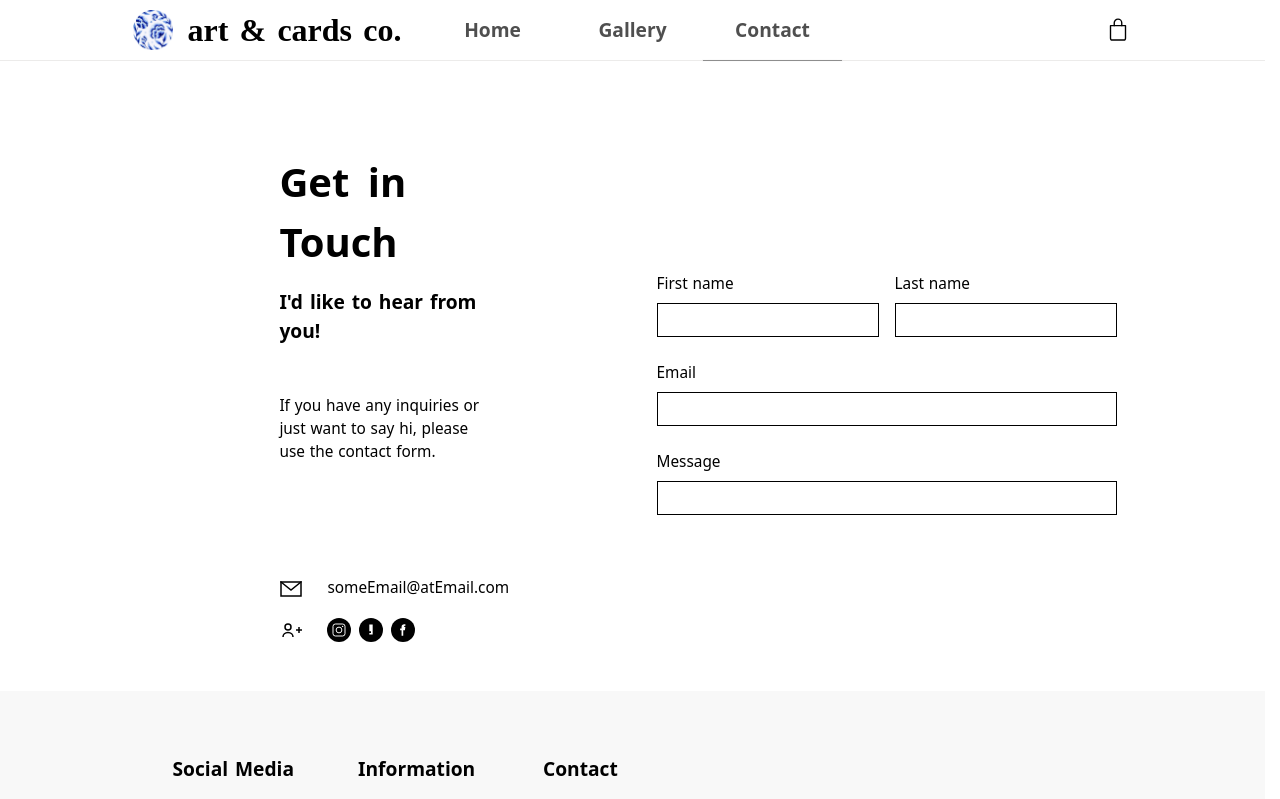
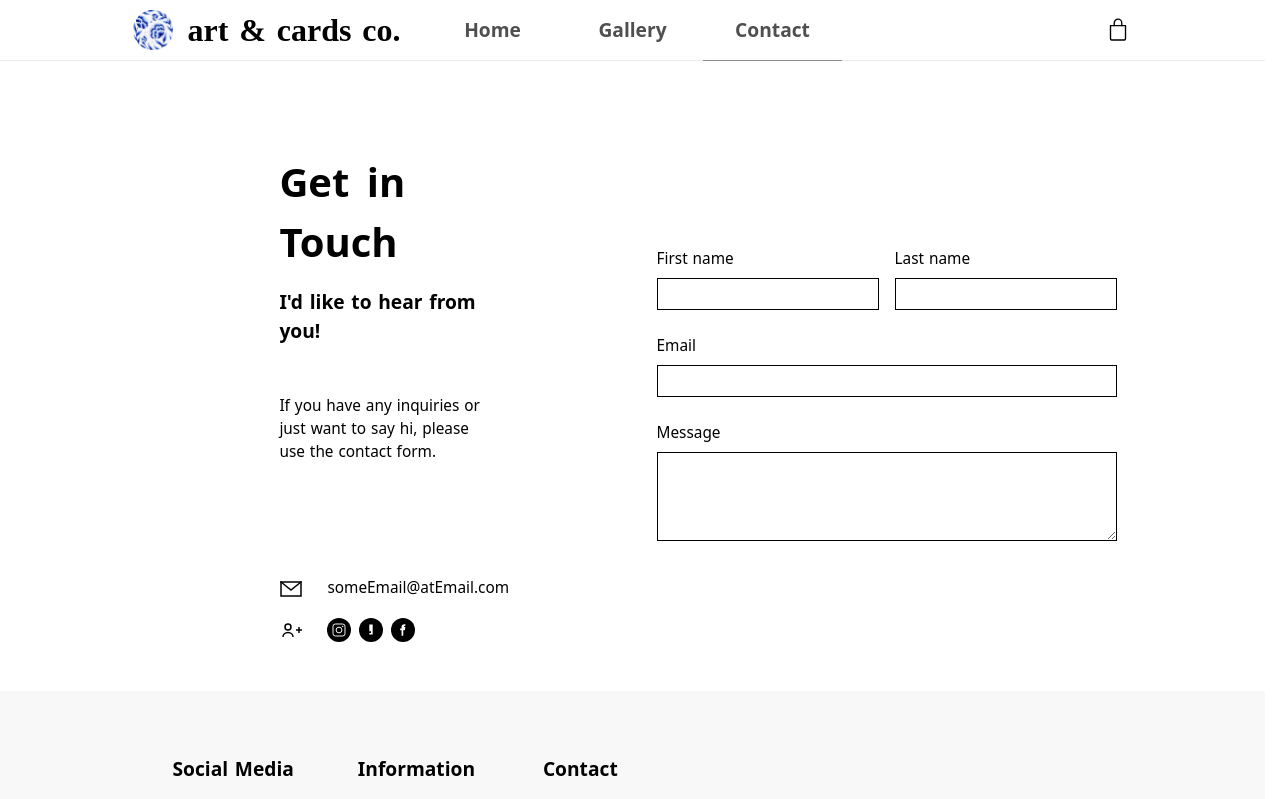
Before and after one commit to wellwe11/elliesWebsite, a React (Vite) app: page /contact in a window 1280 px wide. Shown: the top 799 px of the page. Built offline with nearby package versions, Linux system fonts and the light colour scheme; a web font is replaced by a local one.

Commit message:
taking a break. Have added a TextArea for message-input

```diff
--- a/src/UI/UIComponents/BODY/contactUs/components/contactInput/components/input/input.jsx
+++ b/src/UI/UIComponents/BODY/contactUs/components/contactInput/components/input/input.jsx
@@ -1,6 +1,11 @@
 import classes from "./input.module.scss";
 
-const Input = ({ children = "Please add text", type = "text" }) => {
+/** Create logic:
+ * User must enter all 4 fields (First name, Last name, email & message)
+ * User must enter valid email
+ */
+
+export const Input = ({ children = "Please add text", type = "text" }) => {
   return (
     <div className={classes.inputWrapper}>
       <p className={classes.inputTitle}>{children}</p>
@@ -9,4 +14,11 @@ const Input = ({ children = "Please add text", type = "text" }) => {
   );
 };
 
-export default Input;
+export const TextArea = ({ children }) => {
+  return (
+    <div className={classes.inputWrapper}>
+      <p className={classes.inputTitle}>{children}</p>
+      <textarea className={classes.input} />
+    </div>
+  );
+};
--- a/src/UI/UIComponents/BODY/contactUs/components/contactInput/components/input/input.module.scss
+++ b/src/UI/UIComponents/BODY/contactUs/components/contactInput/components/input/input.module.scss
@@ -1,15 +1,24 @@
 .inputWrapper {
   width: 100%;
+  height: 100%;
+
+  display: flex;
+  flex-direction: column;
+  justify-content: space-between;
+
   .inputTitle {
+    height: fit-content;
     padding: var(--spacing-1) 0px;
     font-variation-settings: "wght" 500;
   }
 
   .input {
+    width: 100%;
+    height: 100%;
+
     border: 1px solid black;
     outline: none;
 
-    width: 100%;
     padding: calc(var(--spacing-1) / 2);
   }
 }
--- a/src/UI/UIComponents/BODY/contactUs/components/contactInput/contactInputs.jsx
+++ b/src/UI/UIComponents/BODY/contactUs/components/contactInput/contactInputs.jsx
@@ -1,6 +1,6 @@
 import classes from "./contactInputs.module.scss";
 
-import Input from "./components/input/input.jsx";
+import { Input, TextArea } from "./components/input/input.jsx";
 
 const ContactInputs = () => {
   const firstNameWrapper = (
@@ -17,13 +17,13 @@ const ContactInputs = () => {
 
   const emailWrapper = (
     <div className={`${classes.emailWrapper} ${classes.wholeInput}`}>
-      <Input>Email</Input>
+      <Input type="email">Email</Input>
     </div>
   );
 
   const messageWrapper = (
     <div className={`${classes.messageWrapper} ${classes.wholeInput}`}>
-      <Input>Message</Input>
+      <TextArea>Message</TextArea>
     </div>
   );
 
--- a/src/UI/UIComponents/BODY/contactUs/components/contactInput/contactInputs.module.scss
+++ b/src/UI/UIComponents/BODY/contactUs/components/contactInput/contactInputs.module.scss
@@ -1,6 +1,7 @@
 .inputs {
   .inputsWrapper {
     width: 100%;
+
     .inputsContainer {
       display: flex;
 
@@ -18,6 +19,7 @@
   }
 
   .messageWrapper {
+    height: 10vw;
   }
 
   .halfInput {
--- a/src/index.scss
+++ b/src/index.scss
@@ -64,7 +64,7 @@
 
 p {
   font-size: var(--step--1);
-  word-spacing: 0.05em;
+  word-spacing: 0.06em;
 }
 
 h6 {
@@ -84,7 +84,7 @@ h2 {
 }
 h1 {
   font-size: var(--step-5);
-  word-spacing: 0.2em;
+  word-spacing: 0.175em;
 }
 
 h6,
@@ -92,7 +92,7 @@ h5,
 h4,
 h3,
 h2 {
-  word-spacing: 0.1em;
+  word-spacing: 0.09em;
 }
 
 h1,
```
